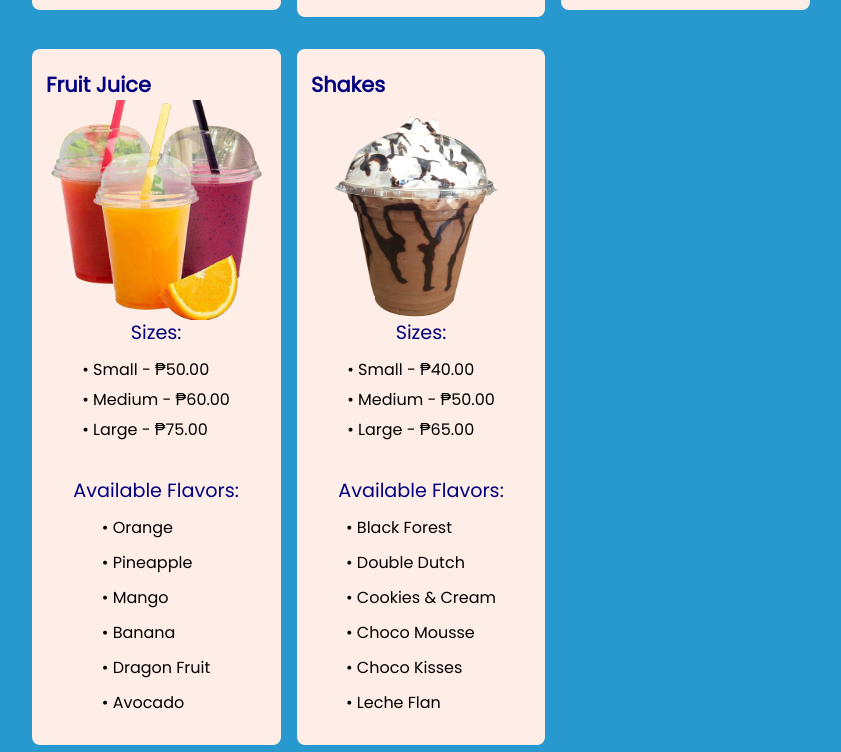
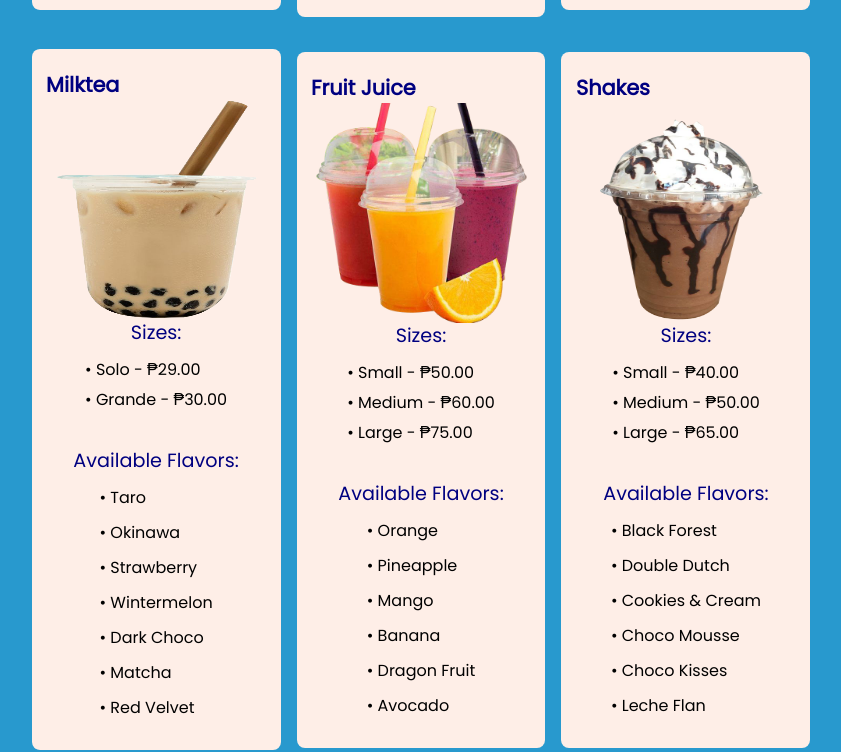
Before and after one commit to snackbustr/snackbustr.github.io, a plain HTML site: page Foodmenu.html in a window 1280 px wide. Shown: the part 1920-2672 px from the top of the page, without its empty margins (219-1060 px from the left). Drawn offline with nearby package versions, Linux system fonts and the light colour scheme; a web font is replaced by a local one.

Commit message:
Add files via upload

```diff
--- a/Foodmenu.html
+++ b/Foodmenu.html
@@ -209,6 +209,31 @@
                     <li class="size">• Large - ₱130.00</li>
                 </ul>
             </div>
+
+            <div class="box">
+                <div class="box-img">
+                    <h2>Milktea</h2>
+                    <img src="milktea.png">
+                </div>
+                    <br>
+                    <h3>Sizes:</h3>
+                    <ul class="sizes">
+                        <li class="size">• Solo - ₱29.00</li>
+                        <li class="size">• Grande - ₱30.00</li>
+                    </ul>
+                    <br>
+                    <h3>Available Flavors:</h3>
+                    <ul class="flavors">
+                        <li class="flavor">• Taro</li>
+                        <li class="flavor">• Okinawa</li>
+                        <li class="flavor">• Strawberry</li>
+                        <li class="flavor">• Wintermelon</li>
+                        <li class="flavor">• Dark Choco</li>
+                        <li class="flavor">• Matcha</li>
+                        <li class="flavor">• Red Velvet</li>
+                    </ul>
+            </div>
+
             <div class="box">
                 <div class="box-img">
                     <h2>Fruit Juice</h2>
--- a/Snackbustr.css
+++ b/Snackbustr.css
@@ -150,7 +150,7 @@ hr {
 }
 
 .menu-container{
-    display: grid;
+    display:grid;
     grid-template-columns: repeat(auto-fit, minmax(200px, auto));
     grid-gap: 1rem;
     align-items: center;
```
